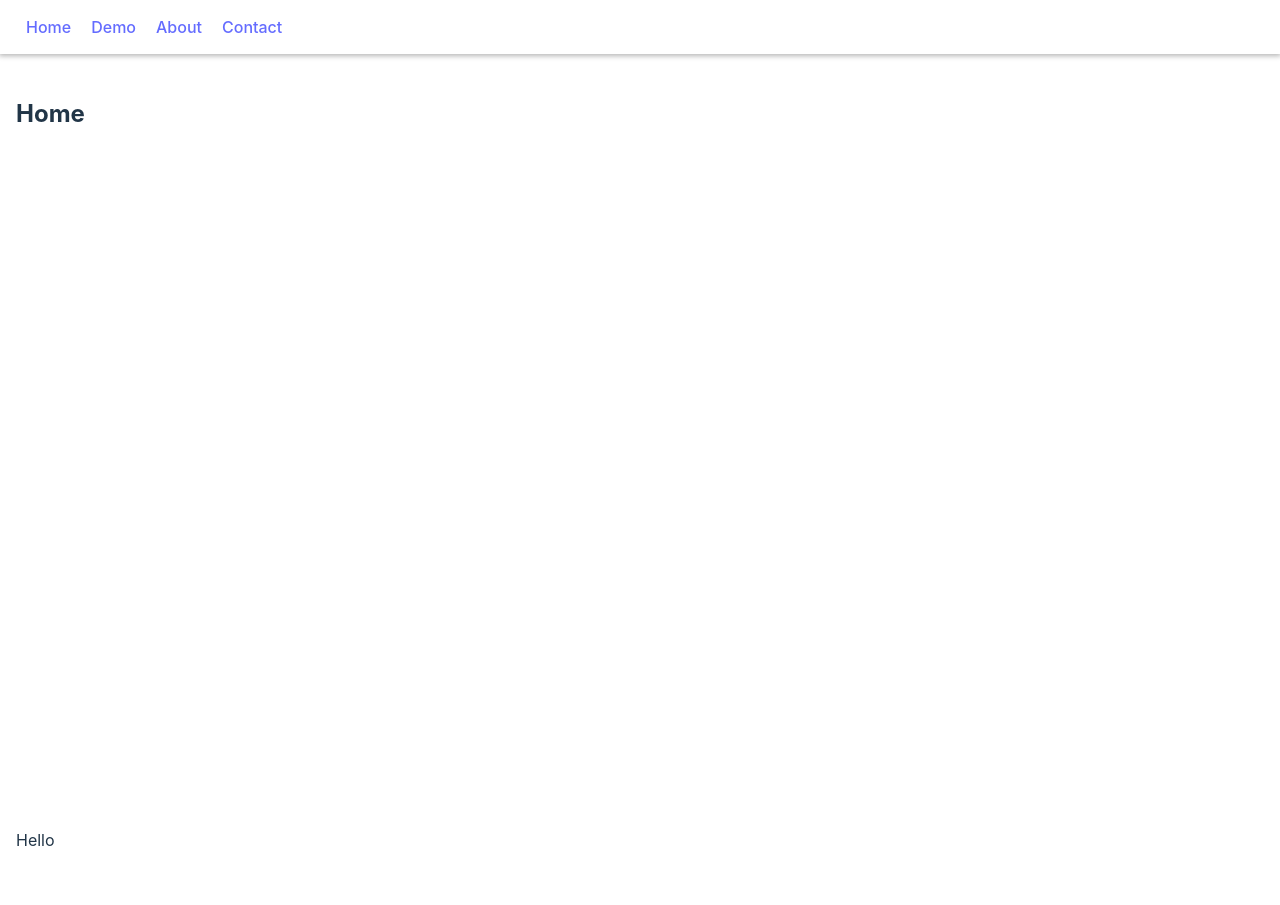
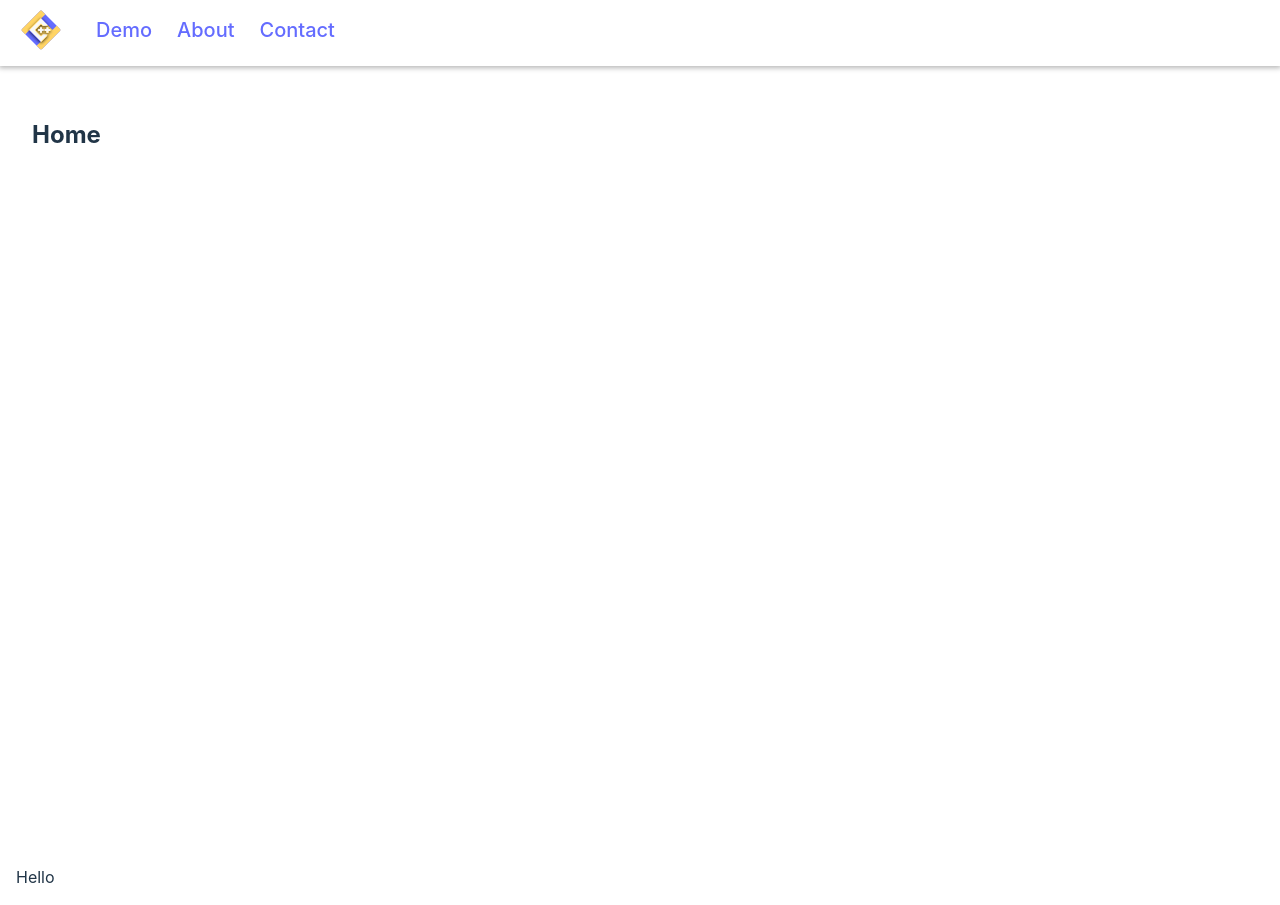
Before and after one commit to ScreamingPigeon/391OS, a React (Create React App) app: page / in a window 1280 px wide. Before the commit the page ends 868 px from the top, so only its background shows below. Built offline with nearby package versions, Linux system fonts and the light colour scheme.

Commit message:
replace c++ logo with a new designed logo, completely original

```diff
--- a/public/index.html
+++ b/public/index.html
@@ -2,7 +2,7 @@
 <html lang="en">
   <head>
     <meta charset="utf-8" />
-    <link rel="icon" href="%PUBLIC_URL%/cpp.svg" />
+    <link rel="icon" href="%PUBLIC_URL%/hopeforcpp.svg" sizes="64x64"/>
     <meta name="viewport" content="width=device-width, initial-scale=1" />
     <meta name="color-scheme" content="light dark" />
     <meta name='author' content="Dongming Liu"/>
--- a/src/App.css
+++ b/src/App.css
@@ -53,6 +53,7 @@
   display: flex;
   background-color: rgb(255, 255, 255);
   overflow: auto;
+  gap: 5px;
   z-index: 10;
   box-shadow: 0 1px 5px 1px rgb(183, 183, 183);
 }
@@ -72,8 +73,8 @@
 }
 
 .content-container{
-  margin-top: 20px;
-  padding: 1rem;
+  margin-top: 25px;
+  padding: 2rem;
   display: flex;
   flex-direction: column;
 }
@@ -87,10 +88,21 @@
   margin: 10px;
 }
 
+.home-logo-outer{
+  margin-left: 5px;
+  margin-right: 20px;
+}
+.home-logo{
+  width: 40px;
+  height: 40px;
+  padding: 0;
+}
+
 .link-item{
+  font-size: 20px;
   width: fit-content;
   padding: 5px 10px;
-  height: 100%;
+  height: fit-content;
   transition-duration: 0.5s;
 }
 
--- a/src/views/Layout.js
+++ b/src/views/Layout.js
@@ -1,12 +1,13 @@
 import { Outlet, Link } from "react-router-dom";
+import hopeforcpp from "../hopeforcpp.svg";
 
 const Layout = () => {
     return (
       <>
         <div className="nav-header">
-          <div className="nav-item">
+          <div className="nav-item home-logo-outer">
             <Link to="/">
-              <div className="link-item" >Home</div>
+              <img src={hopeforcpp} className='home-logo' alt="hope for a cpp team logo" />
             </Link>
           </div>
           <div className="nav-item">
```
Also changed, not shown: src/hopeforcpp.svg (added).
